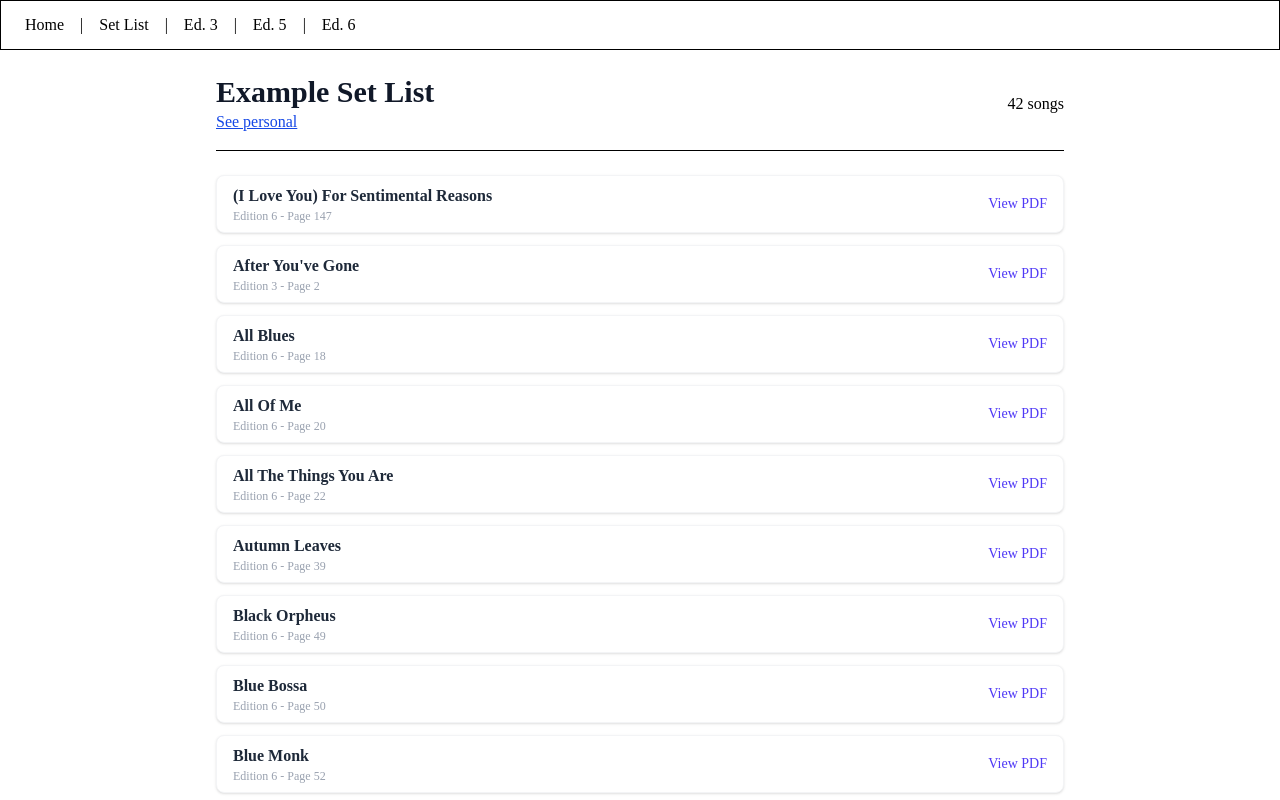
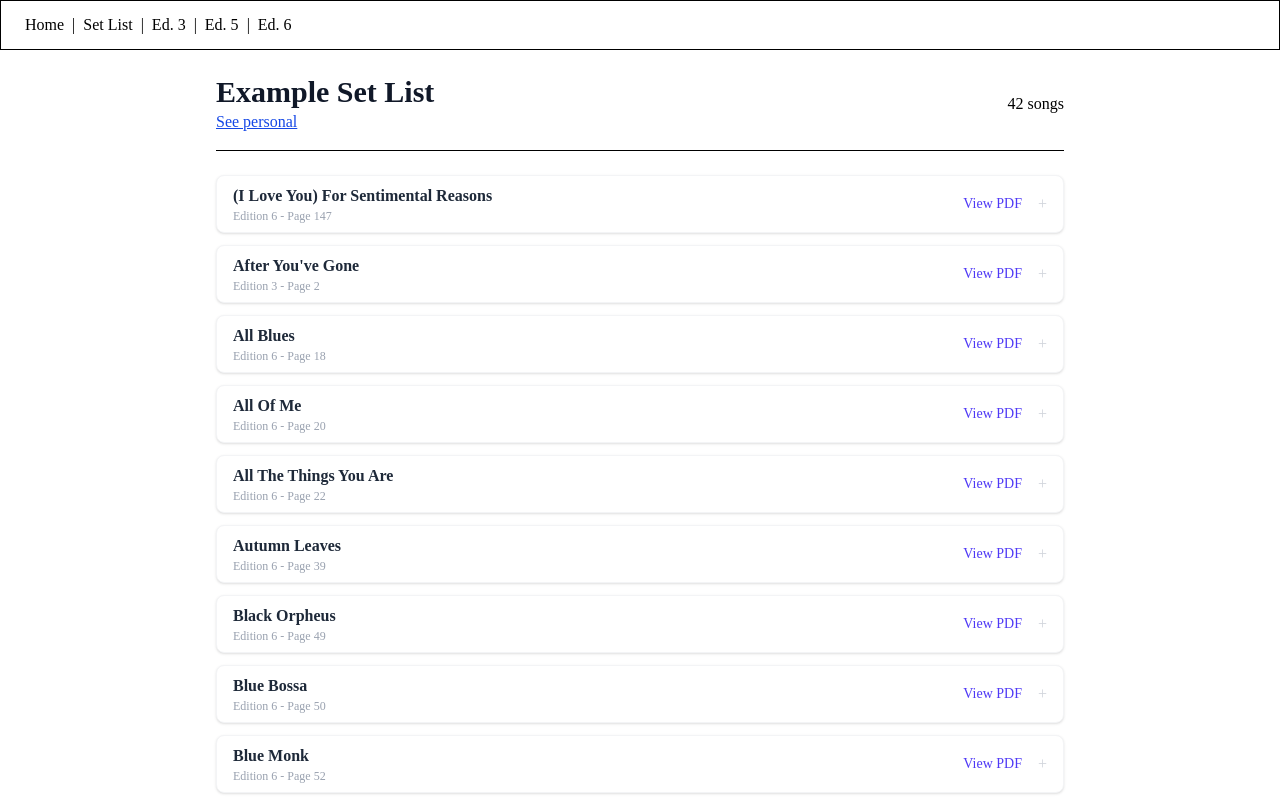
Before and after one commit to diegotyner/Real-Finder, a Vue app: page /SetList/Example in a window 1280 px wide. Shown: the top 800 px of the page. Built offline with nearby package versions, Linux system fonts and the light colour scheme.

Commit message:
adding from example setlist

```diff
--- a/src/App.vue
+++ b/src/App.vue
@@ -1,7 +1,7 @@
 <template>
   <div id="app-container">
     <header class="bg-white px-6 py-3 sticky top-0 z-40 border-b border-1 ">
-      <nav class="flex space-x-4 items-center">
+      <nav class="flex space-x-2 items-center">
         <router-link to="/">Home</router-link>
         <span>|</span>
         <router-link :to="{ name: 'SetList', params: { mode: 'Personal' } }">Set List</router-link>
--- a/src/views/NotFound.vue
+++ b/src/views/NotFound.vue
@@ -1,5 +1,5 @@
 <template>
-  <div class="">
+  <div class="w-full p-5">
     <div class="text-lg">URL not found. Is this a badly linked song pdf?</div>
 
     <div class="mb-2">Check manually for songs here:
--- a/src/views/SetList.vue
+++ b/src/views/SetList.vue
@@ -1,10 +1,10 @@
 <script setup lang="ts">
 import { ref, computed } from 'vue';
 import { useSetlist } from '@/utils/useSetlist';
-import { createLinkTarget, titleCase } from '@/utils/utils';
+import { createLinkTarget, titleCase, getNormalizedTitle } from '@/utils/utils';
 import exampleData from '@/data/exampleSetlist.json';
 
-const { setlistIds, toggleSong, count } = useSetlist();
+const { setlistIds, count, toggleSong, isInSetlist } = useSetlist();
 
 const recentRemovals = ref<Array<any>>([]);
 
@@ -120,6 +120,18 @@ const handleUndo = (song: any, index: number) => {
             >
               &times;
             </button>
+            <button
+              v-else
+              @click="toggleSong(song.title, song.edition, song.page_number)"
+              class="clickable"
+              :class="isInSetlist(getNormalizedTitle(song.title), song.edition, song.page_number)
+                ? 'text-red-300 hover:text-red-500'
+                : 'text-gray-300 hover:text-indigo-500'"
+              title="Remove from set list"
+            >
+              {{ isInSetlist(getNormalizedTitle(song.title), song.edition, song.page_number) ? '&times;' : '+' }}
+            </button>
+
           </div>
         </li>
       </ul>
@@ -132,7 +144,7 @@ const handleUndo = (song: any, index: number) => {
         <li
           v-for="(song, index) in recentRemovals"
           :key="'trash-' + song.id"
-          class="flex items-center justify-between bg-white/50 p-3 rounded border border-gray-200 border-dashed"
+          class="flex items-center justify-between bg-white/50 p-3 rounded border border-gray-200 border-dashed gap-3"
         >
           <span class="text-sm text-gray-400 line-through italic">
             {{ song.displayTitle }} (Ed. {{ song.edition }})
```
